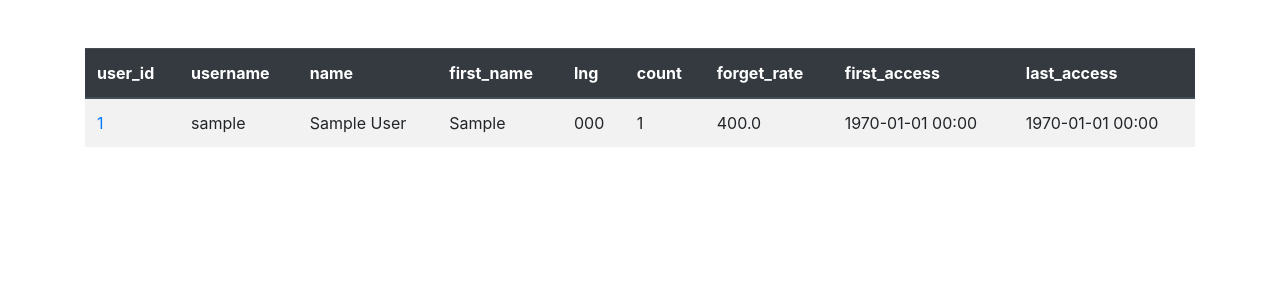
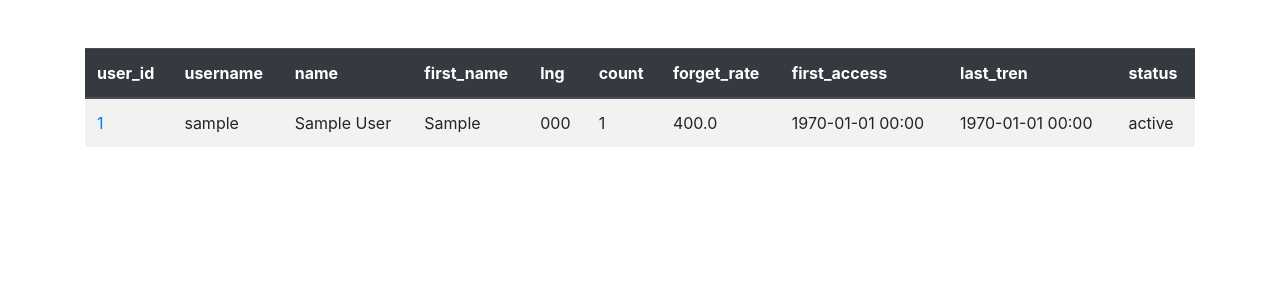
Before and after one commit to alex-ist/llbot, a Flask app: page / in a window 1280 px wide. Shown: the top 300 px of the page. Run offline with Flask 3, Linux system fonts and the light colour scheme; tables that the repository leaves empty hold one stand-in row (values such as "Sample post"); some libraries are stand-ins or nearby versions.

Commit message:
Show user status in the administration interface

```diff
--- a/adm/admin.py
+++ b/adm/admin.py
@@ -31,6 +31,7 @@ class User(db.Model):
         return datetime.fromtimestamp(self.first_access).strftime('%Y-%m-%d %H:%M')
     def get_last_access(self):
         return datetime.fromtimestamp(self.last_access).strftime('%Y-%m-%d %H:%M')
+    status = db.Column('status', db.String)
 
 class Word(db.Model):
     __tablename__ = 'words'
--- a/adm/templates/users.html
+++ b/adm/templates/users.html
@@ -23,7 +23,8 @@
                     <th class="sortable" data-column="shown_words_count">count <span class="sort-indicator"> </span></th>
                     <th class="sortable" data-column="current_forget_rate">forget_rate <span class="sort-indicator"> </span></th>
                     <th class="sortable" data-column="first_access">first_access <span class="sort-indicator"> </span></th>
-                    <th class="sortable" data-column="last_access">last_access <span class="sort-indicator"> </span></th>
+                    <th class="sortable" data-column="last_access">last_tren <span class="sort-indicator"> </span></th>
+                    <th class="sortable" data-column="status">status<span class="sort-indicator"></span></th>
                 </tr>
             </thead>
             <tbody id="users-table">
--- a/adm/templates/users_table.html
+++ b/adm/templates/users_table.html
@@ -9,5 +9,6 @@
     <td>{{ user.get_forget_rate() }}</td>
     <td>{{ user.get_first_access() }}</td>
     <td>{{ user.get_last_access() }}</td>
+    <td>{{ user.status }}</td>
 </tr>
 {% endfor %}
```
Also changed, not shown: 1 other file.
